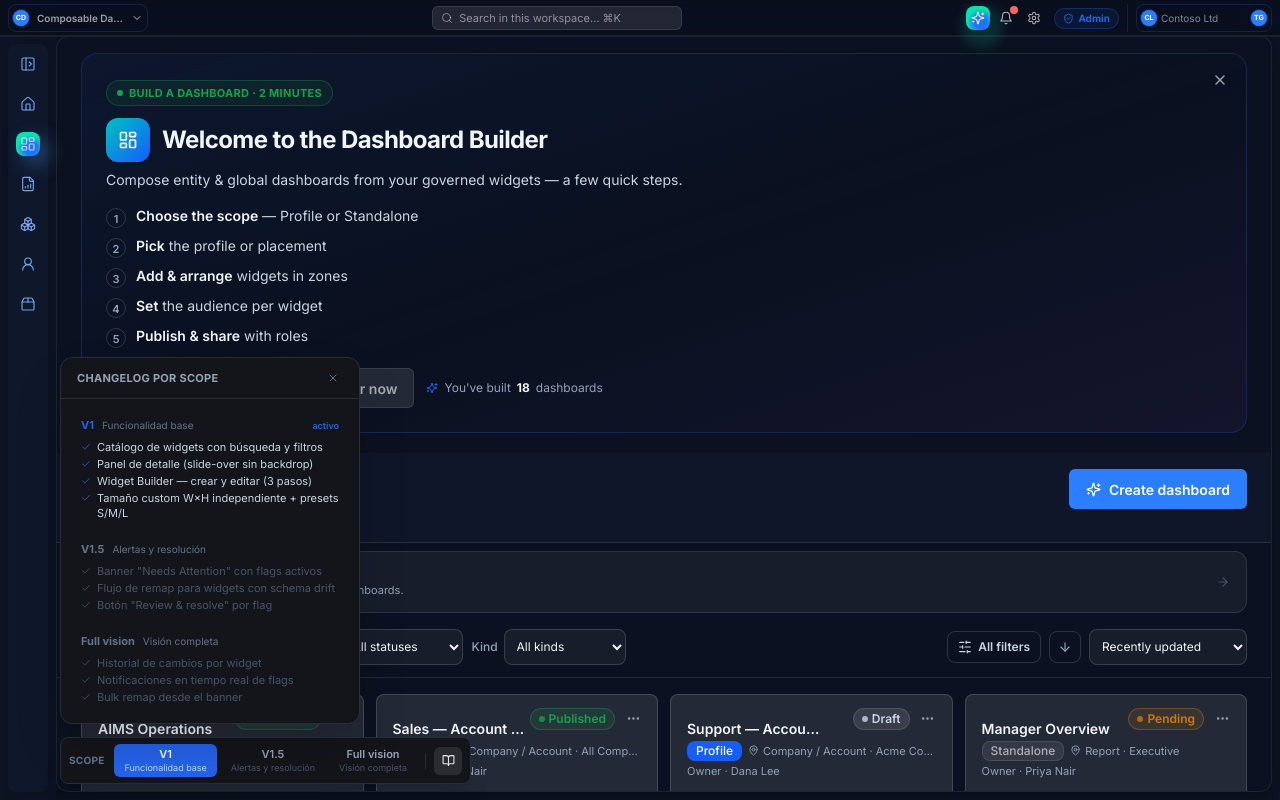
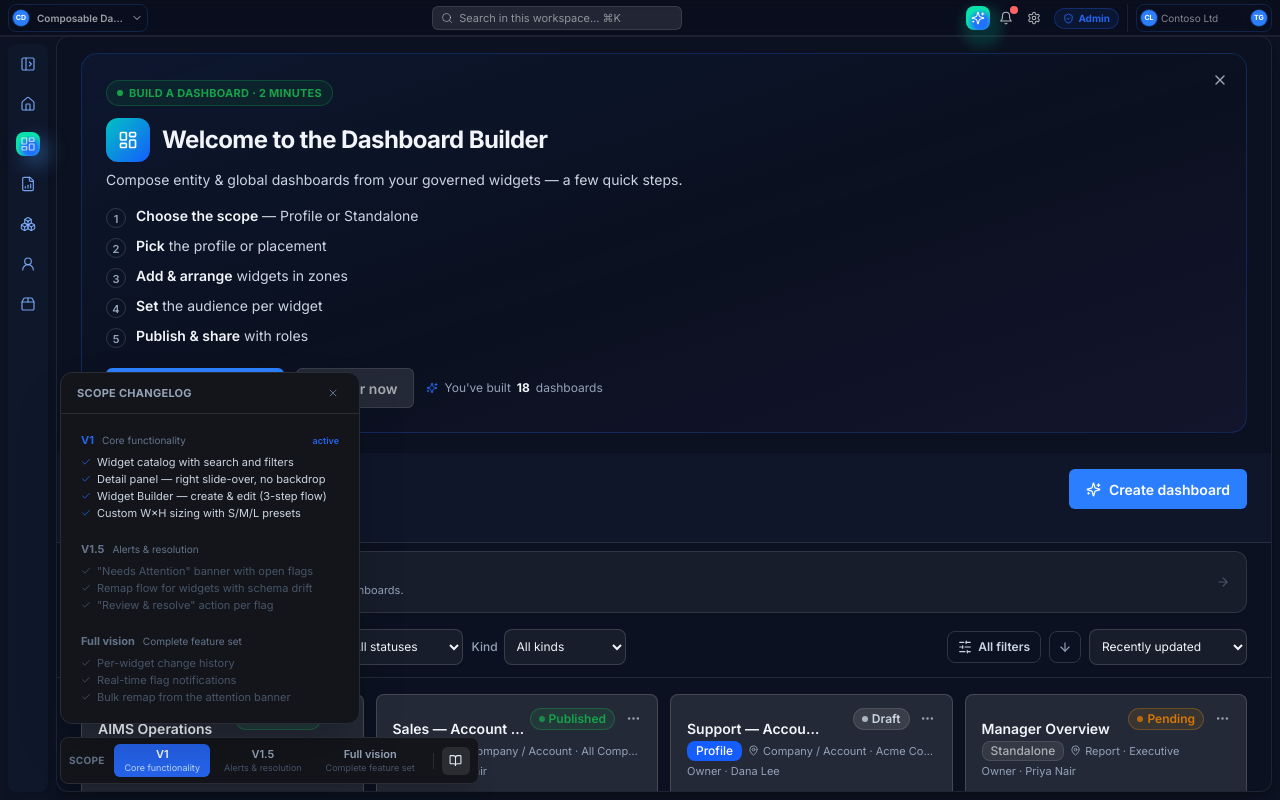
Before and after one commit to thomzilla33/widget-canvas, a React (Vite) app: page /dashboards in a window 1280 px wide. Both pictures are taken after a click on the button 448 px from the left and 760 px from the top of the page. Built offline with nearby package versions, Linux system fonts and the light colour scheme.

Commit message:
fix(scope-toggle): all copy in plain English

```diff
--- a/src/components/common/ScopeToggle.jsx
+++ b/src/components/common/ScopeToggle.jsx
@@ -3,27 +3,27 @@ import { BookOpen, X, Check } from 'lucide-react'
 import { TIERS, useScope } from '../../state/ScopeContext.jsx'
 
 const TIERS_META = {
-  'v1':  { label: 'V1',          desc: 'Funcionalidad base' },
-  'v1.5':{ label: 'V1.5',        desc: 'Alertas y resolución' },
-  'v2':  { label: 'Full vision', desc: 'Visión completa' },
+  'v1':  { label: 'V1',          desc: 'Core functionality' },
+  'v1.5':{ label: 'V1.5',        desc: 'Alerts & resolution' },
+  'v2':  { label: 'Full vision', desc: 'Complete feature set' },
 }
 
 const CHANGELOG = {
   'v1': [
-    'Catálogo de widgets con búsqueda y filtros',
-    'Panel de detalle (slide-over sin backdrop)',
-    'Widget Builder — crear y editar (3 pasos)',
-    'Tamaño custom W×H independiente + presets S/M/L',
+    'Widget catalog with search and filters',
+    'Detail panel — right slide-over, no backdrop',
+    'Widget Builder — create & edit (3-step flow)',
+    'Custom W×H sizing with S/M/L presets',
   ],
   'v1.5': [
-    'Banner "Needs Attention" con flags activos',
-    'Flujo de remap para widgets con schema drift',
-    'Botón "Review & resolve" por flag',
+    '"Needs Attention" banner with open flags',
+    'Remap flow for widgets with schema drift',
+    '"Review & resolve" action per flag',
   ],
   'v2': [
-    'Historial de cambios por widget',
-    'Notificaciones en tiempo real de flags',
-    'Bulk remap desde el banner',
+    'Per-widget change history',
+    'Real-time flag notifications',
+    'Bulk remap from the attention banner',
   ],
 }
 
@@ -41,7 +41,7 @@ export default function ScopeToggle() {
           style={{ left: 60, bottom: 76, width: 300 }}
         >
           <div className="flex items-center justify-between border-b border-white/10 px-4 py-2.5">
-            <span className="text-[11px] font-bold uppercase tracking-wide text-slate-400">Changelog por scope</span>
+            <span className="text-[11px] font-bold uppercase tracking-wide text-slate-400">Scope changelog</span>
             <button onClick={() => setLogOpen(false)} className="grid h-5 w-5 place-items-center rounded text-slate-500 hover:text-slate-200">
               <X size={12} />
             </button>
@@ -55,7 +55,7 @@ export default function ScopeToggle() {
                   <div className="mb-1.5 flex items-center gap-2">
                     <span className={`text-[11px] font-bold ${isReached ? 'text-aims-blue' : 'text-slate-500'}`}>{label}</span>
                     <span className="text-[10px] text-slate-500">{desc}</span>
-                    {isReached && <span className="ml-auto text-[9px] font-semibold text-aims-blue">activo</span>}
+                    {isReached && <span className="ml-auto text-[9px] font-semibold text-aims-blue">active</span>}
                   </div>
                   <ul className="space-y-0.5">
                     {CHANGELOG[tier].map((item) => (
```
